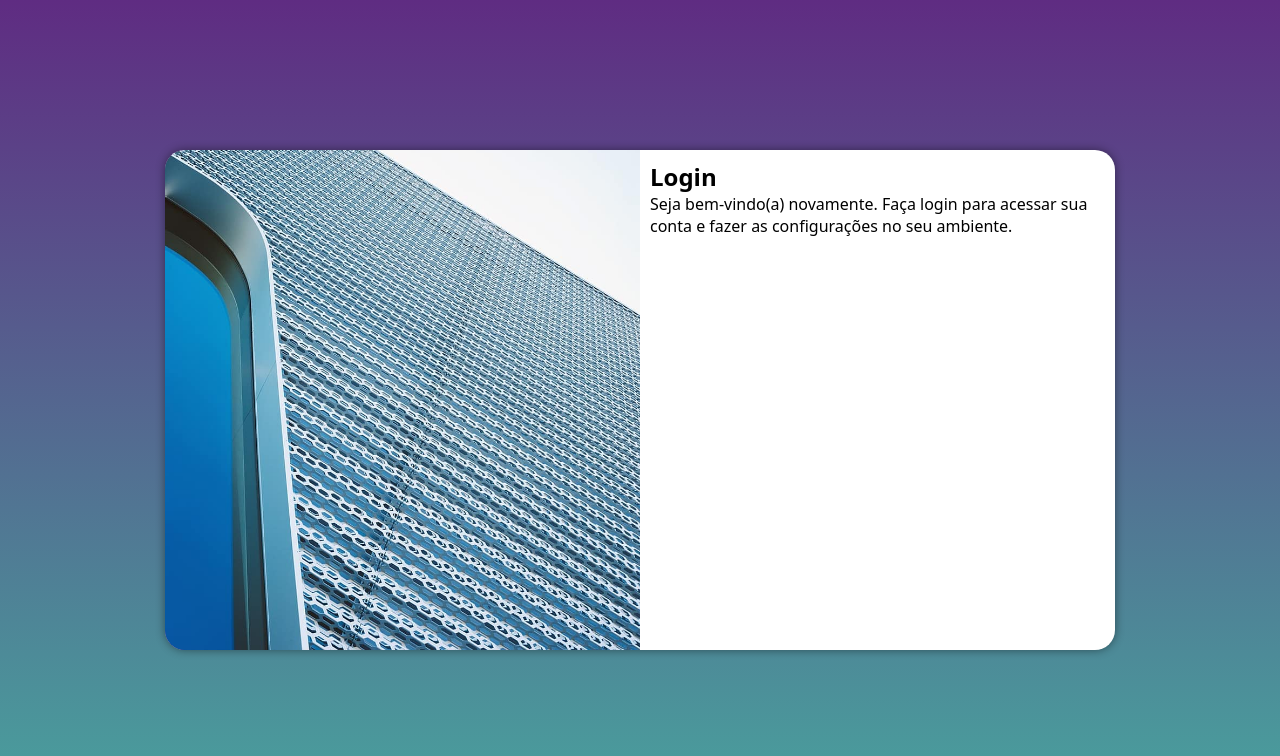
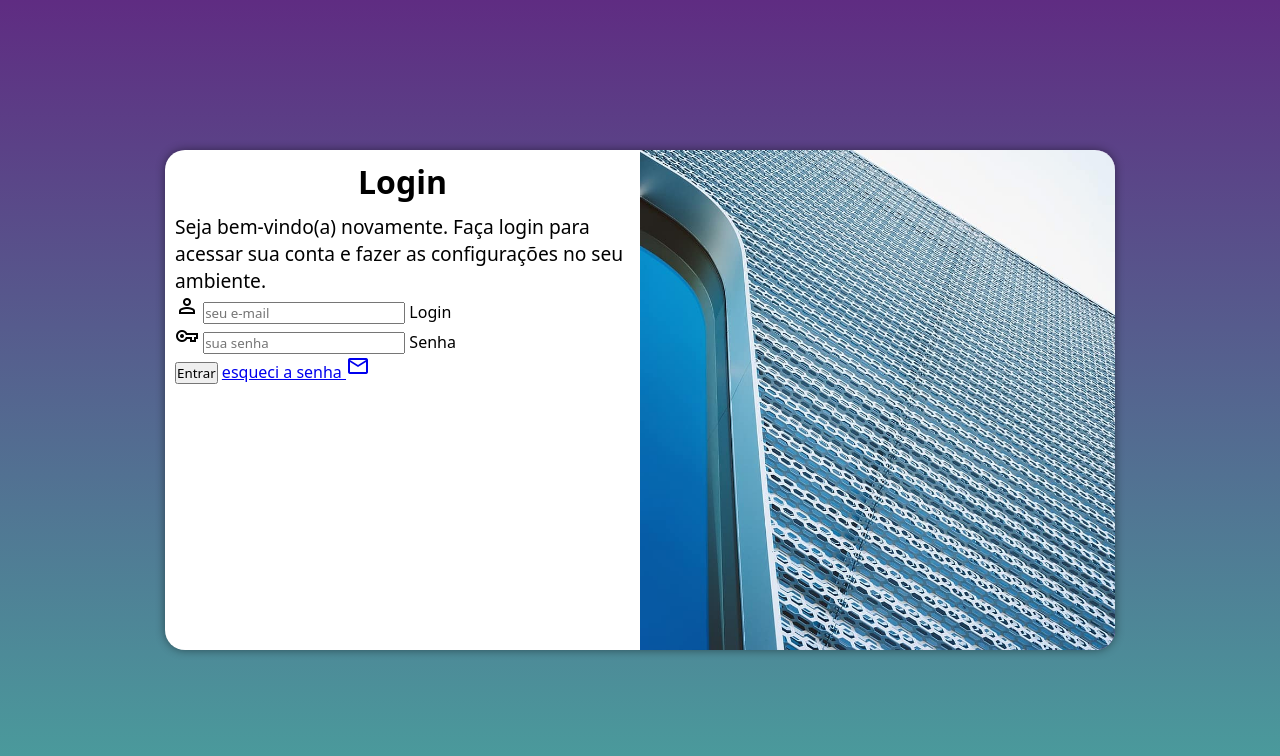
Before and after one commit to brunosousaprogrammer/projeto-login, a plain HTML site: page index.html in a window 1280 px wide. Drawn offline with nearby package versions, Linux system fonts and the light colour scheme.

Commit message:
adicionei o formulário

```diff
--- a/estilos/mediaquery.css
+++ b/estilos/mediaquery.css
@@ -38,12 +38,18 @@
         width: 950px;
     }
     section#login > div#imagem{
-        float: left;
+        float: right;
         width: 50%;
         height: 100%;
     }
     section#login > div#formulario {
-        float: right;
+        float: left;
         width: 50%;
     }
+    div#formulario > h1{
+        font-size: 2em;
+    }
+    div#formulario > p{
+    font-size: 1.2em;
 }
+}
--- a/estilos/style.css
+++ b/estilos/style.css
@@ -57,3 +57,10 @@ section#login > div#formulario {
 
 
 }
+div#formulario > h1{
+    text-align: center;
+    margin-bottom: 10px;
+}
+div#formulario > p{
+    font-size: 0.8em;
+}
--- a/index.html
+++ b/index.html
@@ -7,6 +7,9 @@
     <title>Login</title>
     <link rel="stylesheet" href="estilos/style.css">
     <link rel="stylesheet" href="estilos/mediaquery.css">
+    <link rel="stylesheet" href="https://fonts.googleapis.com/css2?family=Material+Symbols+Outlined:opsz,wght,FILL,GRAD@48,400,0,0" />
+    <link rel="stylesheet" href="https://fonts.googleapis.com/css2?family=Material+Symbols+Outlined:opsz,wght,FILL,GRAD@48,400,0,0" />
+    <link rel="stylesheet" href="https://fonts.googleapis.com/css2?family=Material+Symbols+Outlined:opsz,wght,FILL,GRAD@48,400,0,0" />
 </head>
 <body>
     <main>
@@ -18,7 +21,28 @@
             <div id="formulario">
                 <h1>Login</h1>
                 <p>Seja bem-vindo(a) novamente. Faça login para acessar sua conta e fazer as configurações no seu ambiente.</p>
-                <form action="login.php" method="post"></form>
+                <form action="login.php" method="post" autocomplete="on">
+                    <div class="campo">
+                        <span class="material-symbols-outlined">
+                            person
+                        </span>
+                        <input type="email" name="login" id="ilogin" placeholder="seu e-mail" autocomplete="email" required maxlength="30">
+                        <label for="ilogin">Login</label>
+                    </div>
+                    <div class="campo">
+                        <span class="material-symbols-outlined">
+                            vpn_key
+                        </span>
+                        <input type="password" name="senha" id="isenha" placeholder="sua senha" autocomplete="current-password" required minlength="8" maxlength="20">
+                        <label for="isenha">Senha</label>
+                    </div>
+                    <input type="submit" value="Entrar">
+                    <a href="esqueci.html">
+                        esqueci a senha <span class="material-symbols-outlined">
+                            mail
+                        </span>
+                    </a>
+                </form>
 
             </div>
 
```
